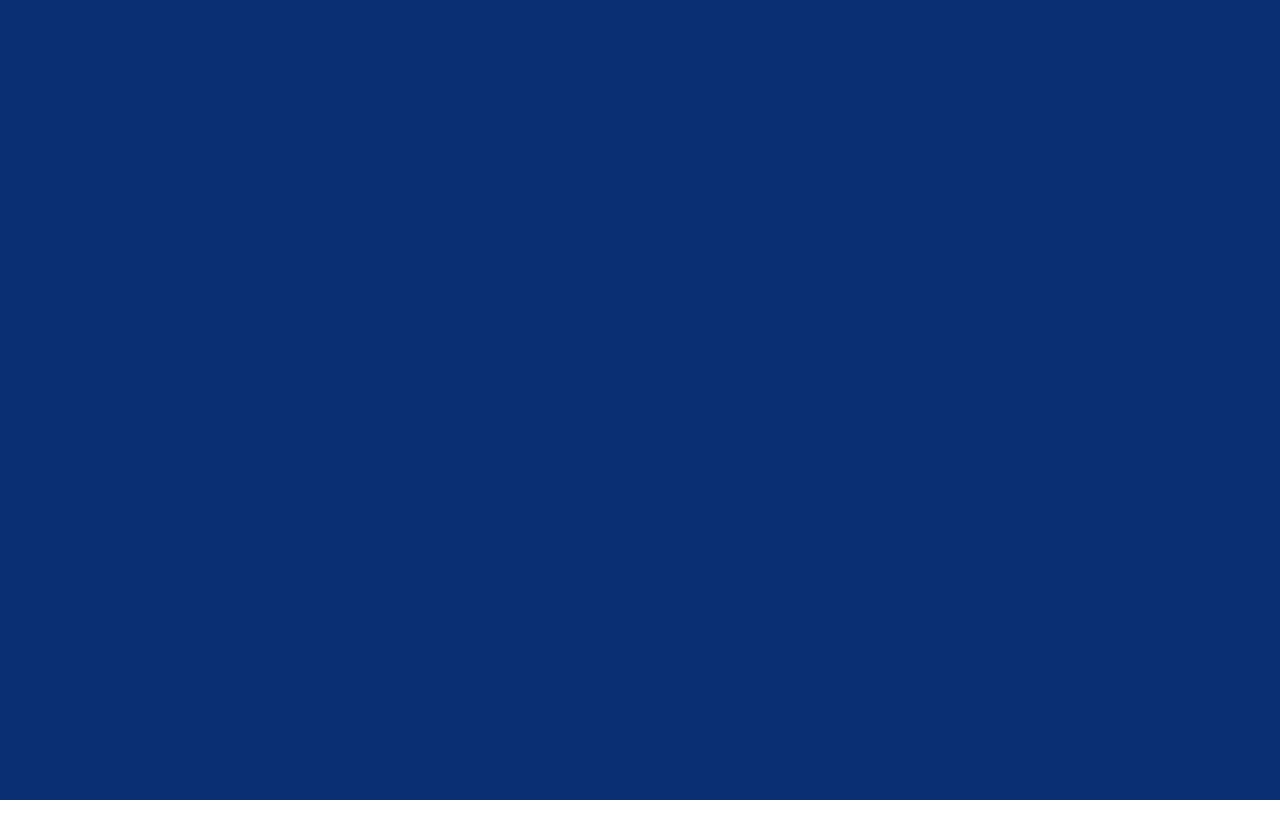
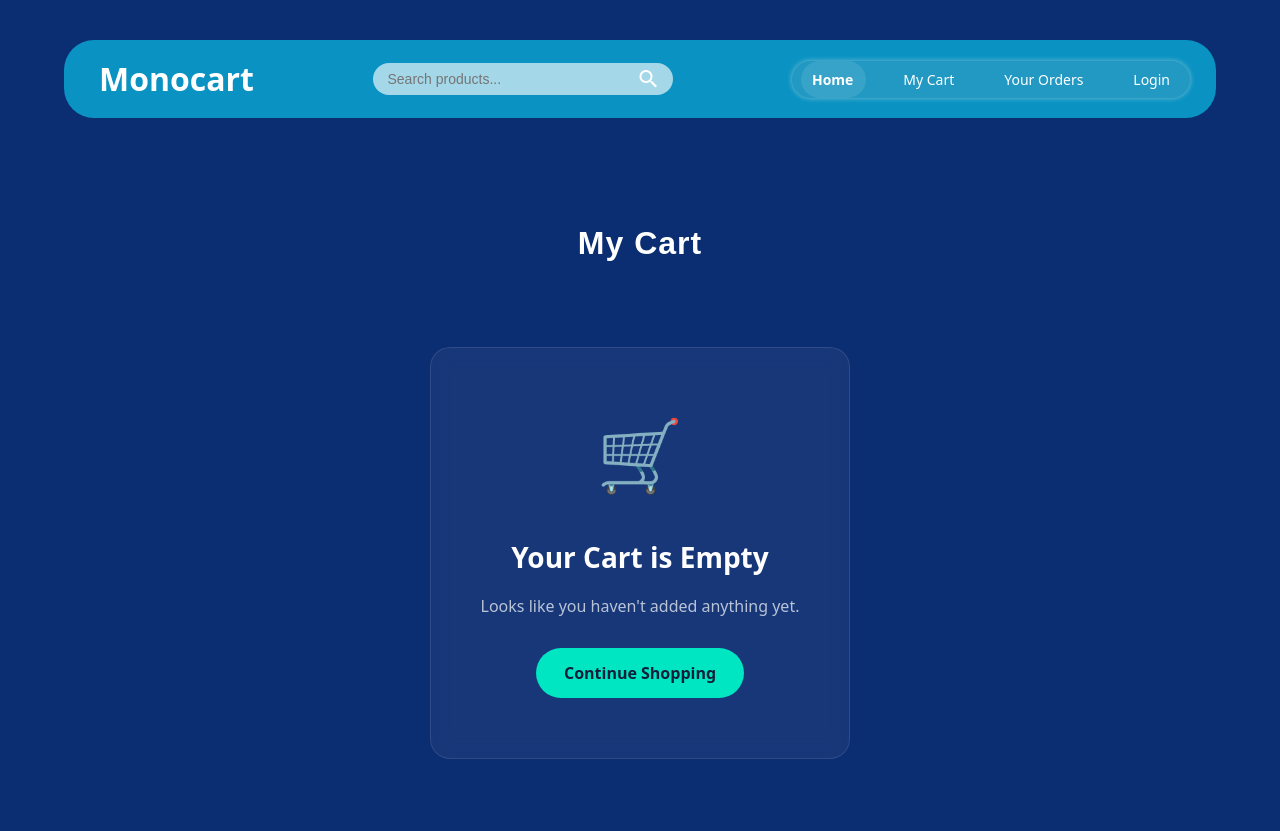
Before and after one commit to benith02/ecomerse, a React (Vite) app: page /cart in a window 1280 px wide. Before the commit this address had no page. Before the commit the page ends 800 px from the top, so only its background shows below. Built offline with nearby package versions, Linux system fonts and the light colour scheme; a web font is replaced by a local one.

Commit message:
Added My cart

```diff
--- /dev/null
+++ b/src/Cart.css
@@ -0,0 +1,178 @@
+/* Page container */
+.cart-container {
+  margin-top: 120px;
+  padding: 40px;
+  text-align: center;
+}
+
+/* Grid Layout */
+.cart-grid {
+  display: grid;
+  grid-template-columns: repeat(auto-fit, minmax(250px, 1fr));
+  gap: 30px;
+  margin-top: 40px;
+}
+
+/* Card Style */
+.cart-card {
+  background: linear-gradient(145deg, #1e3c72, #2a5298);
+  border-radius: 20px;
+  padding: 20px;
+  color: white;
+  box-shadow: 0 10px 25px rgba(0,0,0,0.3);
+  transition: all 0.45s cubic-bezier(0.22, 1, 0.36, 1);
+  position: relative;
+  overflow: hidden;
+}
+
+/* Hover Animation */
+.cart-card:hover {
+  transform: translateY(-12px) scale(1.03) rotateX(3deg);
+  box-shadow:
+    0 25px 50px rgba(0,0,0,0.55);
+}
+
+/* Image */
+.cart-image {
+  width: 100%;
+  height: 180px;
+  object-fit: contain;
+  margin-bottom: 15px;
+  transition: transform 0.5s ease;
+}
+
+
+/* Title */
+.cart-title {
+  font-size: 18px;
+  margin-bottom: 10px;
+  min-height: 50px;
+  transition: all 0.3s ease;
+}
+.cart-card:hover .cart-title {
+  letter-spacing: 0.5px;
+}
+
+/* Price */
+.cart-price {
+  font-size: 20px;
+  font-weight: bold;
+  color: #00ffd5;
+  margin-bottom: 15px;
+  transition: transform 0.3s ease;
+}
+
+/* Remove Button */
+.remove-btn {
+  background: linear-gradient(45deg, #ff416c, #ff4b2b);
+  border: none;
+  padding: 10px 20px;
+  border-radius: 30px;
+  color: white;
+  font-weight: bold;
+  cursor: pointer;
+  transition: all 0.35s ease;
+}
+
+/* Button Hover */
+.remove-btn:hover {
+  transform: translateY(-3px) scale(1.05);
+  box-shadow:
+    0 12px 22px rgba(0,0,0,0.45);
+}
+
+/* Empty Text */
+.empty-text {
+  font-size: 24px;
+  color: white;
+  margin-top: 50px;
+}
+.cart-heading {
+  font-family: 'Fredoka', sans-serif;   /* 👈 Replace with your logo font */
+  font-size: 32px;
+  color: white;
+  letter-spacing: 1px;
+  margin-bottom: 20px;
+}
+.cart-card::before {
+  content: "";
+  position: absolute;
+  top: 0;
+  left: -120%;
+  width: 80%;
+  height: 100%;
+  background: linear-gradient(
+    120deg,
+    transparent,
+    rgba(255,255,255,0.18),
+    transparent
+  );
+  transform: skewX(-20deg);
+  transition: all 0.6s ease;
+}
+
+.cart-card:hover::before {
+  left: 120%;
+}
+.empty-cart-box {
+  margin-top: 80px;
+  padding: 60px 40px;
+  background: rgba(255,255,255,0.05);
+  backdrop-filter: blur(10px);
+  border-radius: 20px;
+  width: 420px;
+  margin-left: auto;
+  margin-right: auto;
+  border: 1px solid rgba(255,255,255,0.1);
+  animation: fadeUp 0.6s ease;
+}
+
+.empty-icon {
+  font-size: 70px;
+  margin-bottom: 20px;
+  animation: floatIcon 4s ease-in-out infinite;
+}
+
+.empty-title {
+  font-size: 28px;
+  color: white;
+  margin-bottom: 10px;
+}
+
+.empty-sub {
+  color: rgba(255,255,255,0.7);
+  margin-bottom: 30px;
+}
+
+.shop-btn {
+  background: #00e6c3;
+  border: none;
+  padding: 14px 28px;
+  border-radius: 30px;
+  color: #0f1f3a;
+  font-weight: bold;
+  cursor: pointer;
+  transition: all 0.3s ease;
+}
+
+.shop-btn:hover {
+  transform: translateY(-3px);
+  box-shadow: 0 10px 25px rgba(0,230,195,0.4);
+}
+
+@keyframes floatIcon {
+  0% { transform: translateY(0px); }
+  50% { transform: translateY(-8px); }
+  100% { transform: translateY(0px); }
+}
+
+@keyframes fadeUp {
+  from {
+    opacity: 0;
+    transform: translateY(30px);
+  }
+  to {
+    opacity: 1;
+    transform: translateY(0);
+  }
+}
--- /dev/null
+++ b/src/CartContext.jsx
@@ -0,0 +1,33 @@
+import { createContext, useState, useEffect } from "react";
+
+export const CartContext = createContext();
+
+export const CartProvider = ({ children }) => {
+
+  // ✅ Load cart from localStorage first time
+  const [cartItems, setCartItems] = useState(() => {
+    const storedCart = localStorage.getItem("cartItems");
+    return storedCart ? JSON.parse(storedCart) : [];
+  });
+
+  // ✅ Save cart to localStorage whenever cart changes
+  useEffect(() => {
+    localStorage.setItem("cartItems", JSON.stringify(cartItems));
+  }, [cartItems]);
+
+  // Add product
+  const addToCart = (product) => {
+    setCartItems((prev) => [...prev, product]);
+  };
+
+  // Remove product
+  const removeFromCart = (index) => {
+    setCartItems((prev) => prev.filter((_, i) => i !== index));
+  };
+
+  return (
+    <CartContext.Provider value={{ cartItems, addToCart, removeFromCart }}>
+      {children}
+    </CartContext.Provider>
+  );
+};
--- a/src/LoginEffects.css
+++ b/src/LoginEffects.css
@@ -1,4 +1,4 @@
-/* Background Gradient Animation */
+/* Background Gradient Animation (UNCHANGED) */
 .login-bg {
   min-height: 100vh;
   display: flex;
@@ -10,56 +10,89 @@
   animation: gradientMove 10s ease infinite;
 }
 
-/* Login Box Glass Effect + Animation */
+/* ================= LOGIN CARD PREMIUM ================= */
+
 .login-box {
-  background: rgba(255, 255, 255, 0.15);
-  backdrop-filter: blur(15px);
-  border-radius: 12px;
-  padding: 35px;
+  background: rgba(255, 255, 255, 0.18);
+  backdrop-filter: blur(16px);
+
+  border-radius: 20px; /* ⭐ Rounded Card */
+
+  padding: 38px;
   width: 320px;
   text-align: center;
-  box-shadow: 0 8px 25px rgba(0,0,0,0.2);
+
+  box-shadow:
+    0 18px 45px rgba(0,0,0,0.28);
+
+  transition: all 0.35s ease;
 
   animation: fadeSlide 0.8s ease;
 }
 
-/* Inputs */
+/* Premium Hover Lift */
+.login-box:hover {
+  transform: translateY(-4px);
+  box-shadow:
+    0 28px 60px rgba(0,0,0,0.38);
+}
+
+/* ================= INPUTS ================= */
+
 .login-box input {
   width: 100%;
-  padding: 12px;
-  margin: 10px 0;
-  border-radius: 8px;
+  padding: 13px;
+  margin: 12px 0;
+
+  border-radius: 10px;
   border: 1px solid #ccc;
-  transition: 0.3s;
+
+  background: rgba(255,255,255,0.9);
+
+  transition: all 0.25s ease;
 }
 
 /* Input Focus Glow */
 .login-box input:focus {
   outline: none;
   border: 2px solid #0a84ff;
-  box-shadow: 0 0 10px rgba(10,132,255,0.5);
+
+  box-shadow: 0 0 12px rgba(10,132,255,0.5);
 }
 
-/* Button */
+/* ================= BUTTON ================= */
+
 .login-box button {
   width: 100%;
-  padding: 12px;
-  border-radius: 8px;
+  padding: 13px;
+
+  border-radius: 10px;
   border: none;
+
   background: #0a84ff;
   color: white;
   font-weight: bold;
+
   cursor: pointer;
-  transition: 0.3s;
+
+  transition: all 0.25s ease;
+
+  box-shadow: 0 8px 18px rgba(10,132,255,0.35);
 }
 
 /* Button Hover */
 .login-box button:hover {
-  transform: scale(1.05);
-  box-shadow: 0 0 15px rgba(10,132,255,0.7);
+  transform: translateY(-2px);
+  box-shadow: 0 14px 30px rgba(10,132,255,0.5);
 }
 
-/* Animations */
+/* Button Click */
+.login-box button:active {
+  transform: translateY(0);
+}
+
+/* ================= ANIMATIONS ================= */
+
 @keyframes fadeSlide {
   from {
     opacity: 0;
--- /dev/null
+++ b/src/MyCart.jsx
@@ -0,0 +1,85 @@
+import React, { useContext } from "react";
+import Navbar from "./Navbar";
+import { CartContext } from "./CartContext";
+import "./Cart.css";
+
+function MyCart() {
+
+  const { cartItems, removeFromCart } = useContext(CartContext);
+
+  return (
+    <div className="cart-page">
+
+      <Navbar />
+
+      <div className="cart-container">
+
+        <h2 className="cart-heading">My Cart</h2>
+
+        {cartItems.length === 0 ? (
+
+          // ✅ PREMIUM EMPTY CART UI
+          <div className="empty-cart-box">
+
+            <div className="empty-icon">🛒</div>
+
+            <h2 className="empty-title">Your Cart is Empty</h2>
+
+            <p className="empty-sub">
+              Looks like you haven't added anything yet.
+            </p>
+
+            <button
+              className="shop-btn"
+              onClick={() => window.location.href = "/"}
+            >
+              Continue Shopping
+            </button>
+
+          </div>
+
+        ) : (
+
+          // ✅ PRODUCT GRID
+          <div className="cart-grid">
+
+            {cartItems.map((item, index) => (
+
+              <div key={index} className="cart-card">
+
+                <img
+                  src={item.image}
+                  alt={item.title}
+                  className="cart-image"
+                />
+
+                <h3 className="cart-title">
+                  {item.title}
+                </h3>
+
+                <p className="cart-price">
+                  ${item.price}
+                </p>
+
+                <button
+                  className="remove-btn"
+                  onClick={() => removeFromCart(index)}
+                >
+                  Remove ✖
+                </button>
+
+              </div>
+
+            ))}
+
+          </div>
+
+        )}
+
+      </div>
+
+    </div>
+  );
+}
+
+export default MyCart;
--- a/src/Product.jsx
+++ b/src/Product.jsx
@@ -1,16 +1,22 @@
-import React, { useEffect, useState } from 'react'
-import { useParams, Link } from 'react-router-dom'
+import React, { useEffect, useState, useContext } from 'react'
+import { useParams } from 'react-router-dom'
 import axios from 'axios'
 import './Style.css'
 import StatusButton from './StatusButton'
 import BuynowBtn from './BuynowBtn'
 import Navbar from './Navbar'
 import InsaneFluidCursor from './InsaneFluidCursor'
+import { CartContext } from './CartContext'   // ✅ ADD THIS
 
 function Product() {
+
   const { id, source } = useParams()
+
   const [product, setProduct] = useState(null)
   const [loading, setLoading] = useState(true)
+
+  // ✅ Get Add To Cart function
+  const { addToCart } = useContext(CartContext)
 
   // Normalize product from both APIs
   const normalizeProduct = (p, source) => ({
@@ -24,11 +30,15 @@ function Product() {
     brand: p.brand ?? "N/A",
     category: p.category
   })
-// const handleSearch = (text) => {
-//   console.log("Search on product page:", text);
-// };
+
+  // ✅ Add To Cart Click Handler
+  const handleAddToCart = () => {
+    addToCart(product)
+    alert("Added to Cart ✅")
+  }
 
   useEffect(() => {
+
     setLoading(true)
 
     let url = ""
@@ -60,11 +70,11 @@ function Product() {
 
   return (
     <div className='product-page'>
+
       <InsaneFluidCursor />
       <Navbar />
-      {/* Back button */}
 
-      <div style={{"marginTop": "100px", "marginLeft": "100px"}}>
+      <div style={{ marginTop: "100px", marginLeft: "100px" }}>
 
         <img
           src={product.image}
@@ -74,6 +84,7 @@ function Product() {
         />
 
         <div className='product-box'>
+
           <h2>{product.title}</h2>
 
           <p><b>Description:</b> {product.description}</p>
@@ -85,10 +96,18 @@ function Product() {
 
           <div className='btn-box'>
             <BuynowBtn />
+
+            {/* ✅ Add To Cart Connected */}
+            <div onClick={handleAddToCart}>
               <StatusButton />
             </div>
+
           </div>
+
         </div>
+
+      </div>
+
     </div>
   )
 }
--- a/src/Routing.jsx
+++ b/src/Routing.jsx
@@ -10,6 +10,7 @@ import Login from './Login'
 import Register from './Register'
 import DynamicNavigation from './DynamicNavigation'
 import OrderPage from "./OrderPage";
+import MyCart from "./MyCart";
 
 
 function Routing() {
@@ -29,6 +30,7 @@ function Routing() {
 
 <Route path="/login" element={<Login />} />
 <Route path="/register" element={<Register />} />
+<Route path="/cart" element={<MyCart />} />
 
 
 
--- a/src/main.jsx
+++ b/src/main.jsx
@@ -3,11 +3,14 @@ import { createRoot } from 'react-dom/client'
 import { BrowserRouter } from 'react-router-dom'
 import './index.css'
 import App from './App.jsx'
+import { CartProvider } from "./CartContext";
 
 createRoot(document.getElementById('root')).render(
   <StrictMode>
     <BrowserRouter>
-      <App />
+      <CartProvider>
+        <App />
+      </CartProvider>
     </BrowserRouter>
   </StrictMode>
 )
```
Lines whose indentation alone changed are shown as unchanged.
